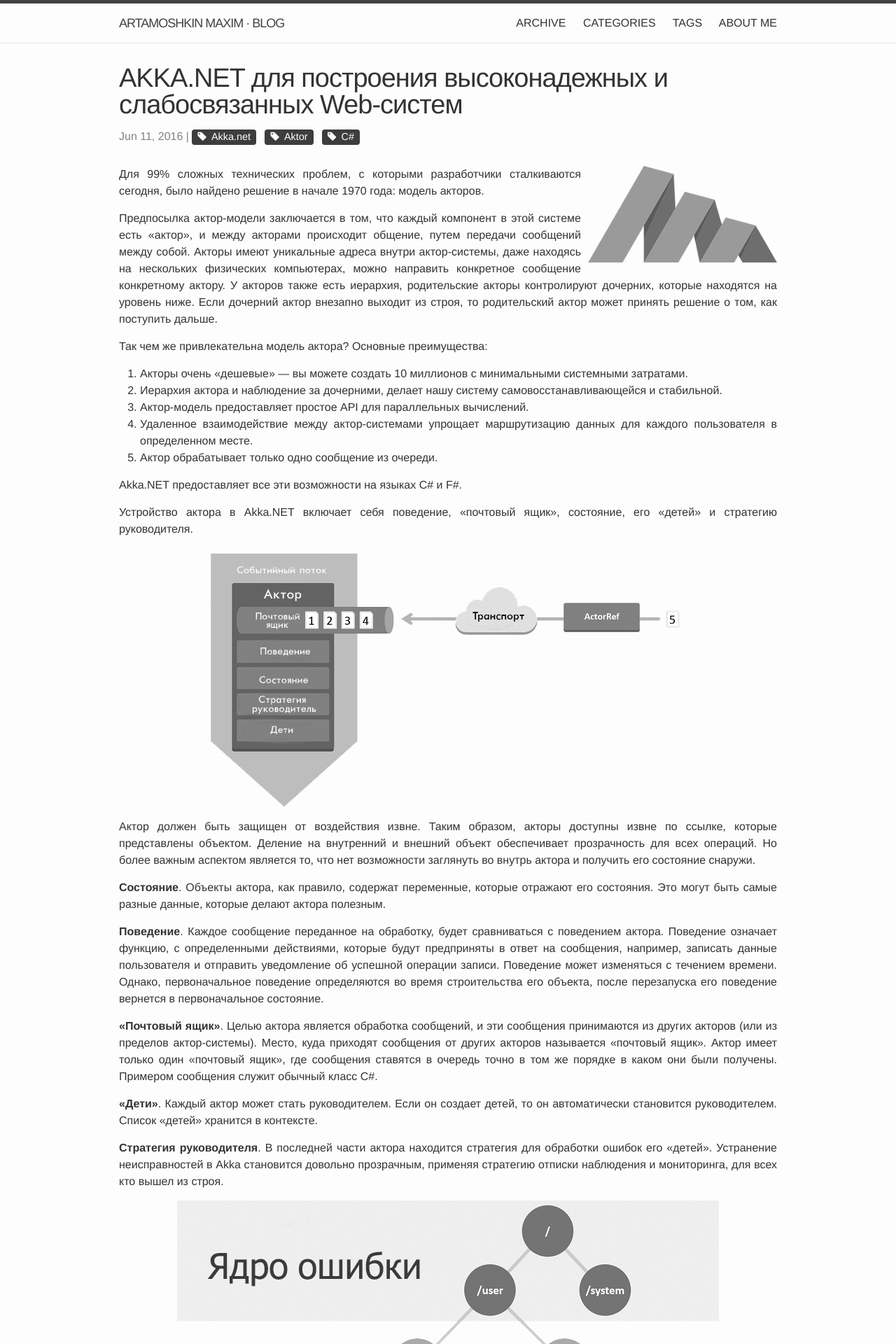
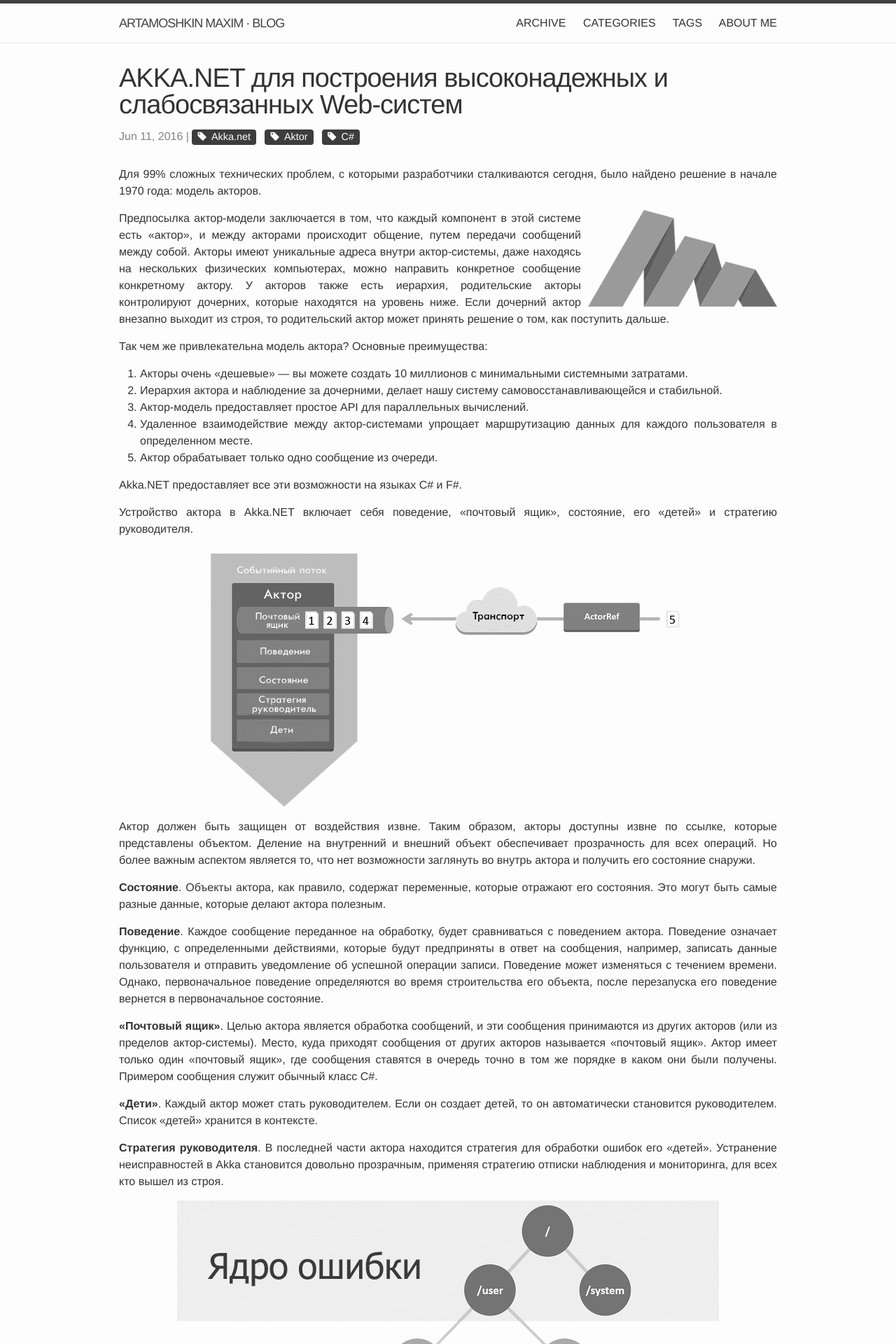
Before and after one commit to martamoshkin/blog.zverit.com, a Jekyll site: the page built from _posts/2016-6-11-akka-net-web-system.md, in a window 1280 px wide. Shown: the top 1920 px of the page at 70% size. Built offline with Jekyll 4.4.1, drawn with Linux system fonts in a browser that asks for light colours; nearby versions of some CDN libraries; comment, search, counter and statistics services are not loaded.

Commit message:
Update 2016-6-11-akka-net-web-system.md

```diff
--- a/_posts/2016-6-11-akka-net-web-system.md
+++ b/_posts/2016-6-11-akka-net-web-system.md
@@ -5,10 +5,10 @@
 category: Backend
 tags: [Akka.net, Aktor, C#]
 ---
-<img class="post-logo" src="https://blog.zverit.com/assets/akkalogo.png" alt="Akka.NET" />
-
 Для 99% сложных технических проблем, с которыми разработчики сталкиваются сегодня, было найдено решение в начале 1970 годa: модель
 акторов.
+
+<img class="post-logo" src="https://blog.zverit.com/assets/akkalogo.png" alt="Akka.NET" />
 
 Предпосылка актор-модели заключается в том, что каждый компонент в этой системе есть «актор», и между акторами происходит общение,
 путем передачи сообщений между собой. Акторы имеют уникальные адреса внутри актор-системы, даже находясь на нескольких физических компьютерах, можно направить конкретное сообщение конкретному актору.<!-- more -->  У акторов также есть иерархия, родительские акторы контролируют дочерних, которые находятся на уровень ниже. Если дочерний актор внезапно выходит из строя, то родительский актор может принять решение о том, как поступить дальше.
```
